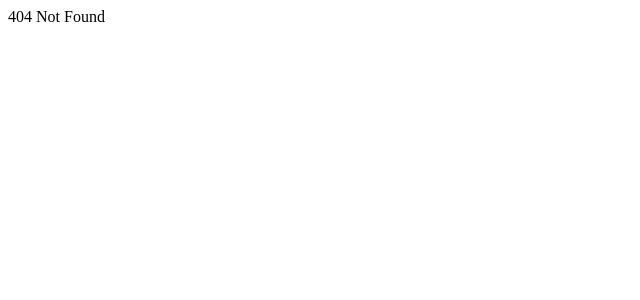
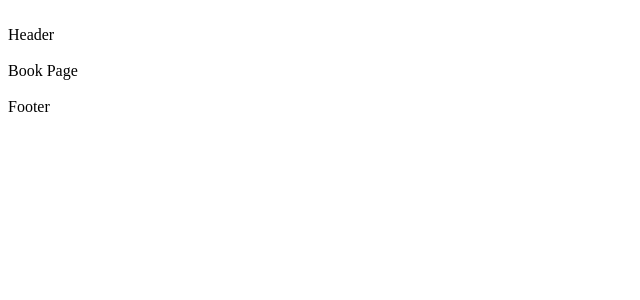
Before and after one commit to jaimesHub/practice-react-base, a React (Vite) app: page /book in a window 1280 px wide. Before the commit this address had no page. Shown: the top 300 px of the page, without its empty margins (0-640 px from the left). Built offline with nearby package versions, Linux system fonts and the light colour scheme.

Commit message:
12-4.2 - Layout & Project Structure & Outlet React router

```diff
--- a/src/App.jsx
+++ b/src/App.jsx
@@ -1,13 +1,24 @@
 import {
   createBrowserRouter,
+  Outlet,
   RouterProvider,
 } from "react-router-dom";
-import LoginPage from "./pages/login/login";
+import LoginPage from "./pages/login";
+import Contact from "./pages/contact";
+import BookPage from "./pages/book";
+import Header from "./components/Header";
+import Footer from "./components/Footer";
+import Home from "./components/Home";
+import Register from "./pages/register";
 
 const Layout = () => {
   return (
     <>
-      Main Page
+      <div className="layout-app">
+        <Header />
+        <Outlet />
+        <Footer />
+      </div>
     </>
   );
 }
@@ -18,11 +29,26 @@ export default function App() {
       path: "/",
       element: <Layout />,
       errorElement: <div>404 Not Found</div>,
+      children: [
+        { index: true, element: <Home /> },
+        {
+          path: "contact",
+          element: <Contact />
+        },
+        {
+          path: "book",
+          element: <BookPage />
+        }
+      ]
     },
     {
       path: "/login",
       element: <LoginPage />,
     },
+    {
+      path: "/register",
+      element: <Register />
+    }
   ]);
 
   return (
--- /dev/null
+++ b/src/components/Footer/index.jsx
@@ -0,0 +1,11 @@
+const Footer = () => {
+    return (
+        <>
+            <br />
+            <div>Footer</div>
+            <br />
+        </>
+    );
+}
+
+export default Footer;
--- /dev/null
+++ b/src/components/Header/index.jsx
@@ -0,0 +1,11 @@
+const Header = () => {
+    return (
+        <>
+            <br />
+            <div>Header</div>
+            <br />
+        </>
+    );
+}
+
+export default Header;
--- /dev/null
+++ b/src/components/Home/index.jsx
@@ -0,0 +1,9 @@
+const Home = () => {
+    return (
+        <>
+            <div>Home Page</div>
+        </>
+    )
+}
+
+export default Home;
--- /dev/null
+++ b/src/pages/book/index.jsx
@@ -0,0 +1,9 @@
+const BookPage = () => {
+    return (
+        <>
+            <div>Book Page</div>
+        </>
+    );
+}
+
+export default BookPage;
--- /dev/null
+++ b/src/pages/contact/index.jsx
@@ -0,0 +1,9 @@
+const Contact = () => {
+    return (
+        <>
+            <div>Contact Page</div>
+        </>
+    );
+}
+
+export default Contact;
--- a/src/pages/login/login.jsx
+++ b/src/pages/login/index.jsx
@@ -1,7 +1,7 @@
 const LoginPage = () => {
     return (
         <>
-            Login Page
+            <div>Login Page</div>
         </>
     );
 }
--- /dev/null
+++ b/src/pages/register/index.jsx
@@ -0,0 +1,9 @@
+const Register = () => {
+    return (
+        <>
+            <div>Register Page</div>
+        </>
+    );
+}
+
+export default Register;
```
